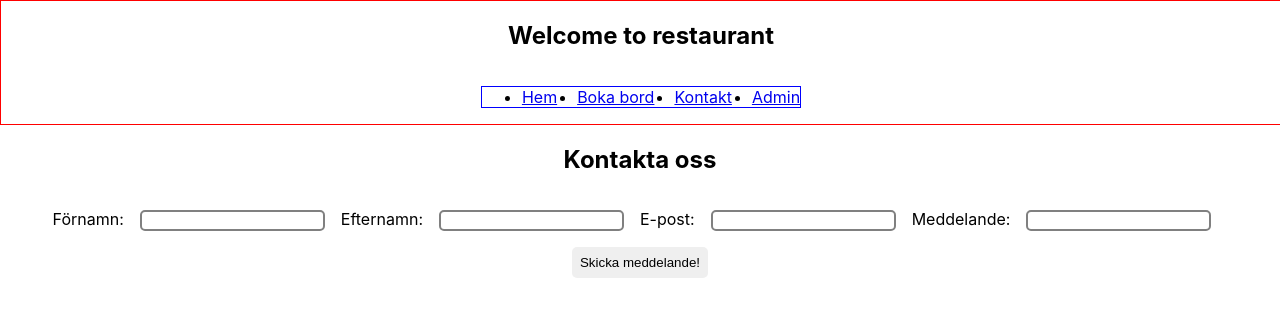
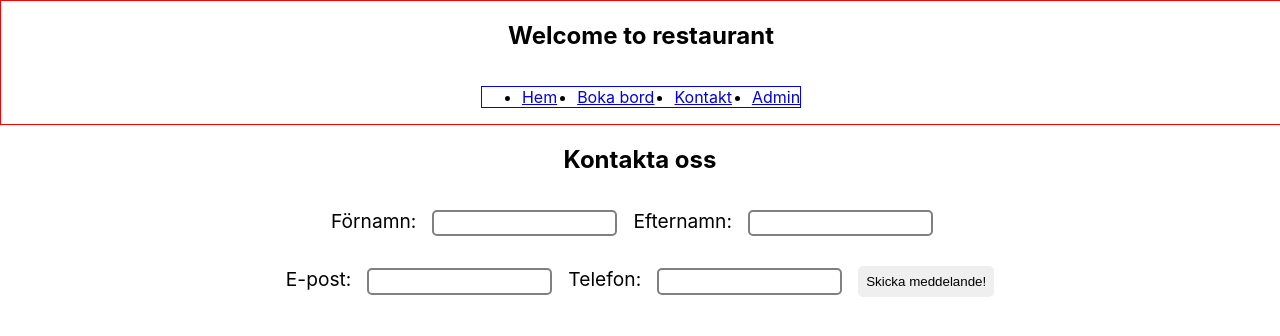
Before and after one commit to GamerShabandari/react-restaurang, a React (Create React App) app: page /contact in a window 1280 px wide. Shown: the top 336 px of the page. Built offline with nearby package versions, Linux system fonts and the light colour scheme; no server answers.

Commit message:
testar post

```diff
--- a/src/components/contact.css
+++ b/src/components/contact.css
@@ -1,11 +1,15 @@
+
+
+
 label {
-    font-size: 1rem;
+    font-size: 1.2rem;
 }
 
 input {
     margin: 1rem;
     border: 2px solid grey;
     border-radius: 5px;
+    height: 1.3rem;
 }
 
 button {
--- a/src/components/contact.tsx
+++ b/src/components/contact.tsx
@@ -1,21 +1,29 @@
-import { ChangeEvent, useState } from "react"
+import axios from "axios";
+import { ChangeEvent, useEffect, useState } from "react"
 import { text } from "stream/consumers";
 import './contact.css';
+import { INewUser } from "./models/INewUser";
+import { User } from "./models/User";
 
 export function Contact(){
 
-    interface INewContact {
-        firstname: string;
-        lastname: string;
-        email: string;
-        message: string;
-    }
-
-    const [newContact, setNewContact] = useState<INewContact>({
+    const [newContact, setNewContact] = useState<INewUser>({
         firstname: '',
         lastname: '',
         email: '',
-        message: '',
+        phone: '',
+    });
+
+    useEffect(() => {
+        axios.post("https://school-restaurant-api.azurewebsites.net/customer/create")
+        .then(response => {
+            setMessageSend(true)
+        })
+        .catch(error => {
+            console.log("Det blev feeeel!!");
+            alert("Ditt meddelande kunde tyvärr inte skickas!")
+
+        })
     });
 
     const [messageSend, setMessageSend] = useState(false)
@@ -26,8 +34,12 @@ export function Contact(){
     }
 
     function handleSubmit(e: any) {
-        setMessageSend(true)
         e.preventDefault()
+
+        let customercontact = new User(newContact.firstname, newContact.lastname, newContact.email, newContact.phone)
+
+        console.log(customercontact);
+
 
     }
 
@@ -38,11 +50,11 @@ export function Contact(){
             <label>Förnamn:</label>
             <input type="text" name="firstname" value={newContact.firstname} onChange={handleChange}></input>
             <label>Efternamn:</label>
-            <input type="text" name="lastname" value={newContact.lastname} onChange={handleChange}></input>
+            <input type="text" name="lastname" value={newContact.lastname} onChange={handleChange}></input><br></br>
             <label>E-post:</label>
             <input type="email" name="email" value={newContact.email} onChange={handleChange}></input>
-            <label>Meddelande:</label>
-            <input type="text" name="message" value={newContact.message} onChange={handleChange}></input>
+            <label>Telefon:</label>
+            <input type="text" name="phone" value={newContact.phone} onChange={handleChange}></input>
             <button type="submit" >Skicka meddelande!</button>
             {messageSend && <h3>Ditt meddelande är skickat!</h3>}
         </form>
```
